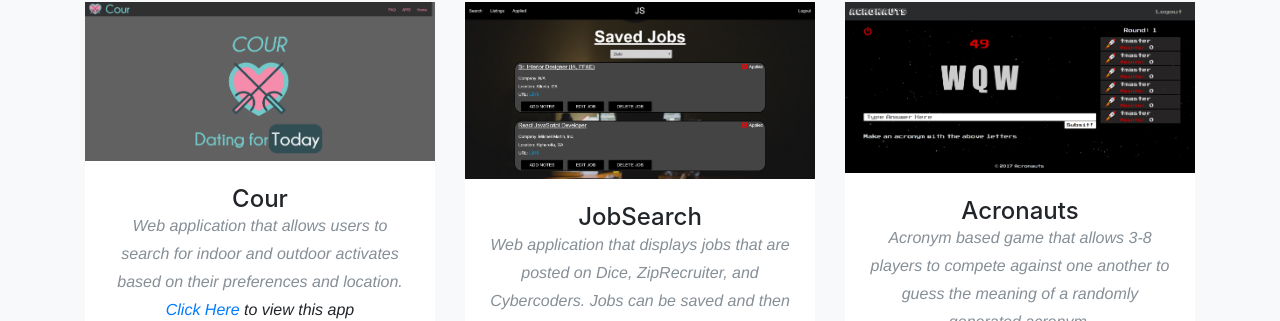
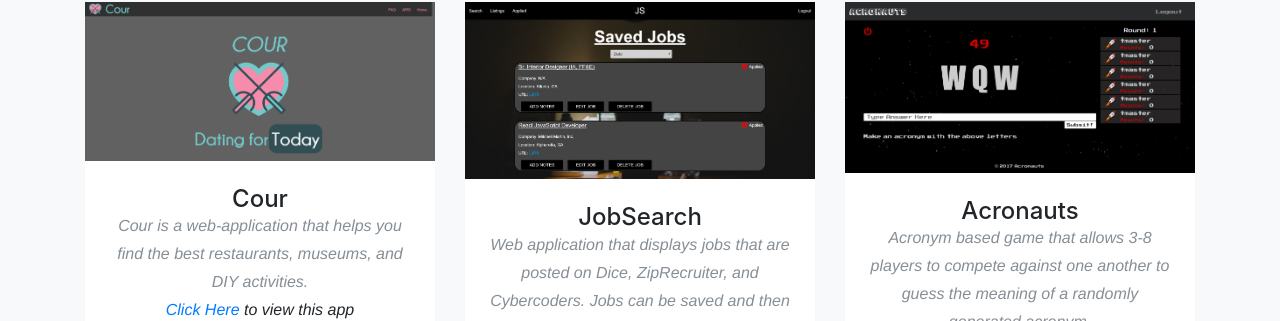
Before and after one commit to itolu94/itolu94.github.io, a website with bundled scripts: page index.html in a window 1280 px wide. Shown: the part 865-1186 px from the top of the page. Built offline with nearby package versions, Linux system fonts and the light colour scheme; a web font is replaced by a local one.

Commit message:
Update index.html

```diff
--- a/index.html
+++ b/index.html
@@ -105,8 +105,7 @@
                 <div class="portfolio-caption">
                     <h4>Cour</h4>
                     <p class="text-muted">
-                        Web application that allows users to search for
-                        indoor and outdoor activates based on their preferences and location.
+Cour is a web-application that helps you find the best restaurants, museums, and DIY activities.
                     </p>
                     <p><a target="_blank" href="https://courtime.herokuapp.com	">Click Here</a> to view this app</p>
                     <li class="list-inline-item">
```
